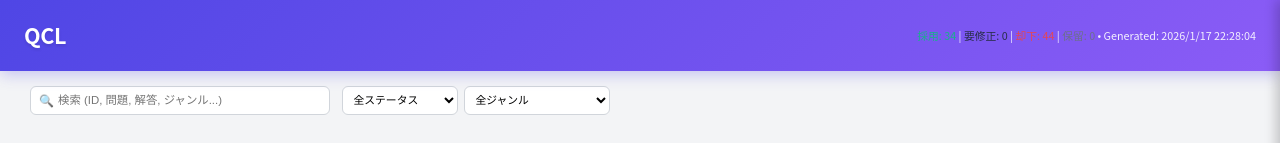
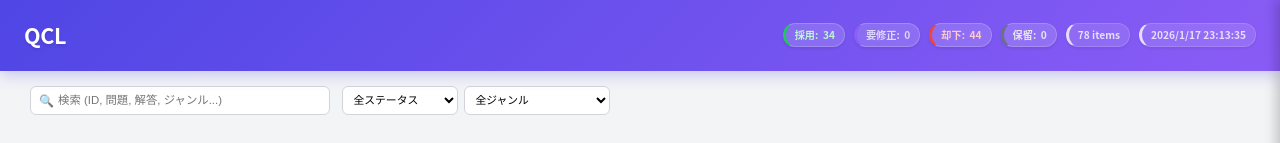
Before and after one commit to CandyMoonStudio/ta-q, a website: page docs/index.html in a window 1280 px wide. Shown: the top 143 px of the page. Drawn offline with Linux system fonts and the light colour scheme.

Commit message:
style: modernize header stats with pill-style badges

```diff
--- a/docs/index.html
+++ b/docs/index.html
@@ -98,9 +98,49 @@ h1 {
 }
 
 .stats {
-    font-weight: 500;
-    opacity: 0.9;
-    font-size: 0.9rem;
+    display: flex;
+    gap: 12px;
+    align-items: center;
+}
+
+.stats-item {
+    padding: 4px 12px;
+    border-radius: 9999px;
+    font-size: 0.85rem;
+    font-weight: 700;
+    display: flex;
+    align-items: center;
+    gap: 6px;
+    background: rgba(255, 255, 255, 0.15);
+    backdrop-filter: blur(4px);
+    border: 1px solid rgba(255, 255, 255, 0.2);
+    box-shadow: 0 2px 4px rgba(0, 0, 0, 0.1);
+}
+
+.stats-item.prod {
+    border-left: 4px solid #22c55e;
+    color: #bbf7d0;
+}
+
+.stats-item.debug {
+    border-left: 4px solid #8b5cf6;
+    color: #ddd6fe;
+}
+
+.stats-item.ng {
+    border-left: 4px solid #ef4444;
+    color: #fecaca;
+}
+
+.stats-item.hold {
+    border-left: 4px solid #6b7280;
+    color: #e5e7eb;
+}
+
+.stats-item.info {
+    border-left: 4px solid #ffffff;
+    color: #ffffff;
+    opacity: 0.8;
 }
 
 /* Container & Table */
@@ -674,11 +714,13 @@ body.drawer-open #drawer {
         </div>
         <div class="stats">
 
-            <span style="color:#10b981">採用: <span id="count-prod">34</span></span> |
-            <span style="color:#1f2937">要修正: <span id="count-debug">0</span></span> |
-            <span style="color:#ef4444">却下: <span id="count-ng">44</span></span> |
-            <span style="color:#6b7280">保留: <span id="count-hold">0</span></span>
-         • Generated: 2026/1/17 22:28:04
+            <div class="stats-item prod">採用: <span id="count-prod">34</span></div>
+            <div class="stats-item debug">要修正: <span id="count-debug">0</span></div>
+            <div class="stats-item ng">却下: <span id="count-ng">44</span></div>
+            <div class="stats-item hold">保留: <span id="count-hold">0</span></div>
+            <div class="stats-item info">78 items</div>
+            <div class="stats-item info">2026/1/17 23:13:35</div>
+
         </div>
     </header>
 
--- a/src/templates/checklist.css
+++ b/src/templates/checklist.css
@@ -84,9 +84,49 @@ h1 {
 }
 
 .stats {
-    font-weight: 500;
-    opacity: 0.9;
-    font-size: 0.9rem;
+    display: flex;
+    gap: 12px;
+    align-items: center;
+}
+
+.stats-item {
+    padding: 4px 12px;
+    border-radius: 9999px;
+    font-size: 0.85rem;
+    font-weight: 700;
+    display: flex;
+    align-items: center;
+    gap: 6px;
+    background: rgba(255, 255, 255, 0.15);
+    backdrop-filter: blur(4px);
+    border: 1px solid rgba(255, 255, 255, 0.2);
+    box-shadow: 0 2px 4px rgba(0, 0, 0, 0.1);
+}
+
+.stats-item.prod {
+    border-left: 4px solid #22c55e;
+    color: #bbf7d0;
+}
+
+.stats-item.debug {
+    border-left: 4px solid #8b5cf6;
+    color: #ddd6fe;
+}
+
+.stats-item.ng {
+    border-left: 4px solid #ef4444;
+    color: #fecaca;
+}
+
+.stats-item.hold {
+    border-left: 4px solid #6b7280;
+    color: #e5e7eb;
+}
+
+.stats-item.info {
+    border-left: 4px solid #ffffff;
+    color: #ffffff;
+    opacity: 0.8;
 }
 
 /* Container & Table */
```
Also changed, not shown: src/generate_checklist.ts (+7 -6 lines).
